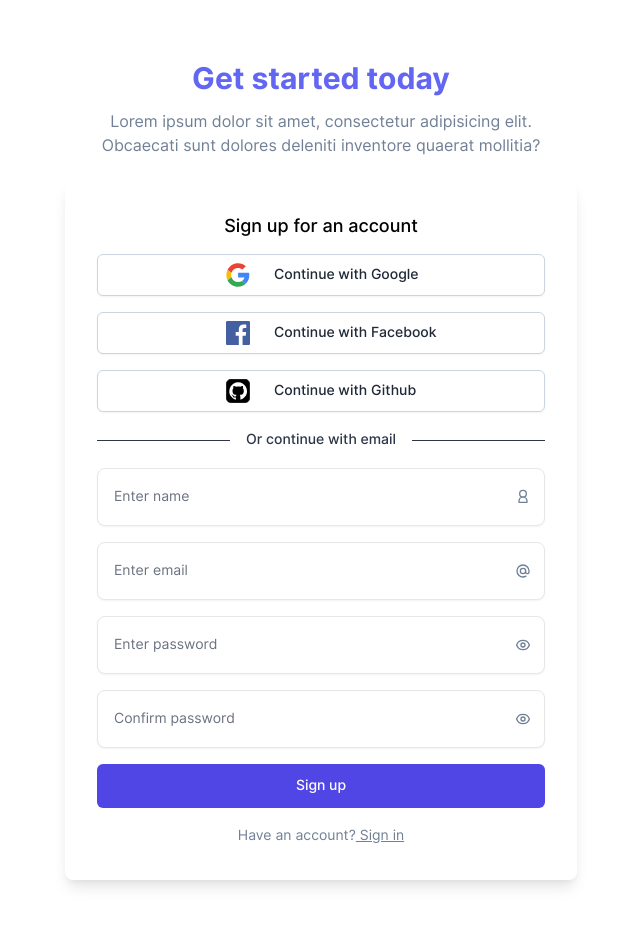
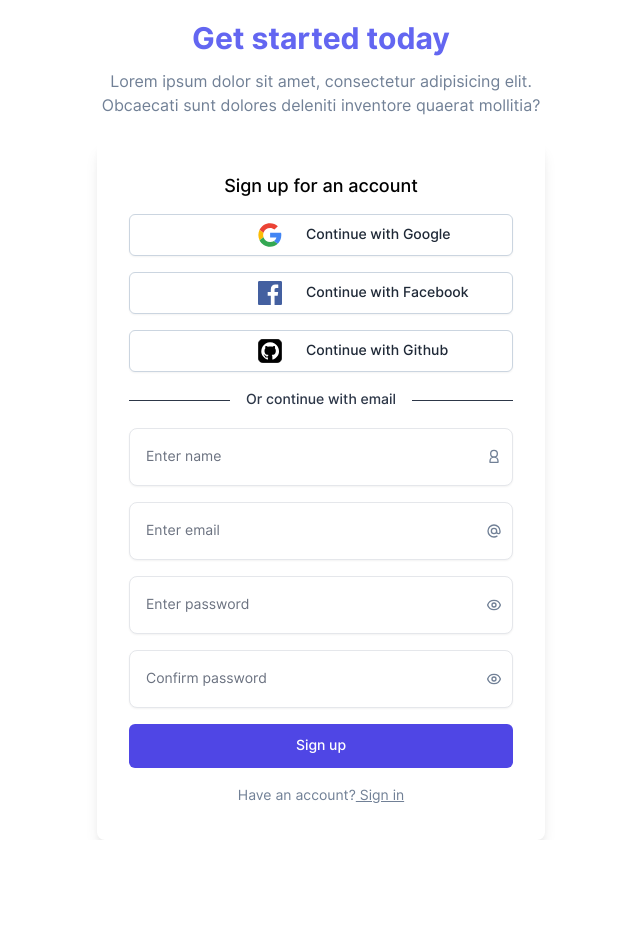
Before and after one commit to mohamed-nawas/food-delivery, a React (Vite) app in the folder client/: page /register in a window 1280 px wide. Shown: the top 926 px of the page, without its empty margins (319-959 px from the left). After the commit the page ends 840 px from the top, so only its background shows below. Built offline with nearby package versions, Linux system fonts and the light colour scheme.

Commit message:
centered signin, signup pages vertically

```diff
--- a/client/src/scss/pages/_signin.scss
+++ b/client/src/scss/pages/_signin.scss
@@ -5,7 +5,9 @@
         margin-left: auto;
         margin-right: auto;
         max-width: 1280px;
-        padding: 4rem 1rem;
+        display: grid;
+        place-items: center;
+        height: 100vh;
 
         @include screens.min-sm {
             padding-left: 1.5rem;
--- a/client/src/scss/pages/_signup.scss
+++ b/client/src/scss/pages/_signup.scss
@@ -5,7 +5,10 @@
         margin-left: auto;
         margin-right: auto;
         max-width: 1280px;
-        padding: 4rem 1rem;
+        display: grid;
+        place-items: center;
+        height: 100vh;
+        padding: 1.5rem 0;
 
         @include screens.min-sm {
             padding-left: 1.5rem;
```
